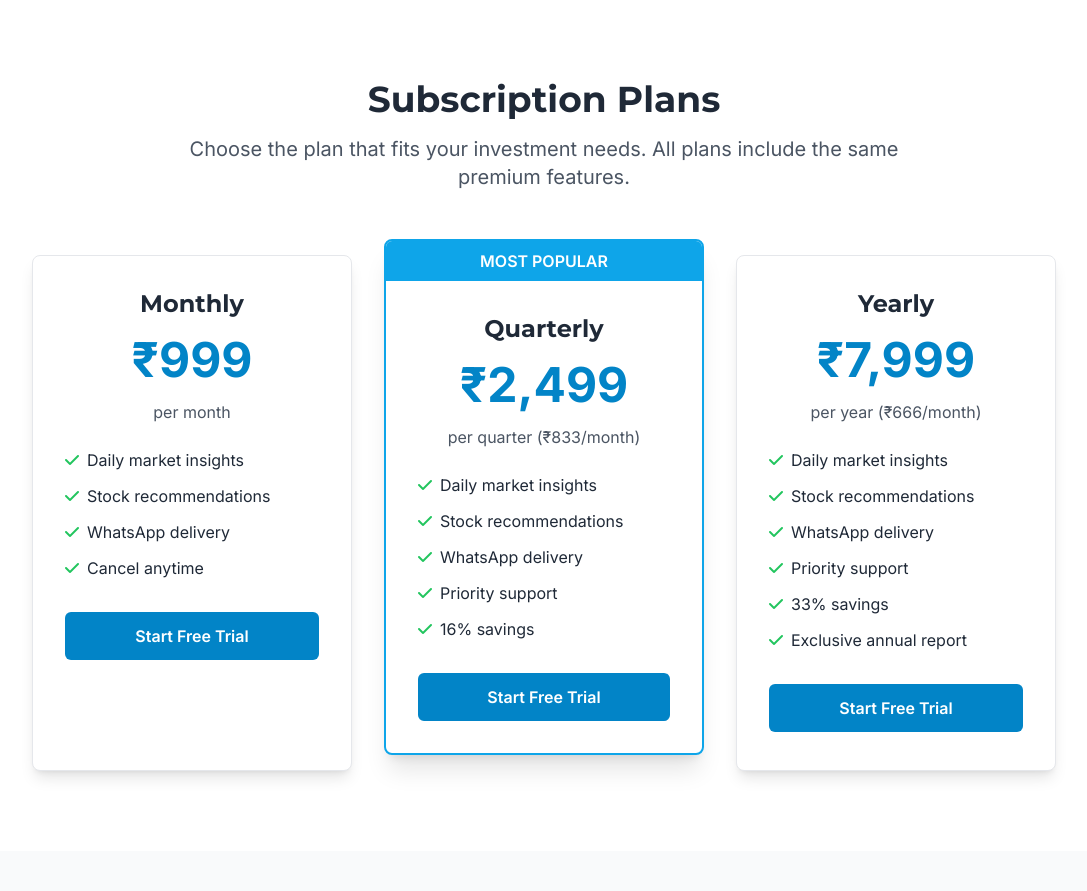
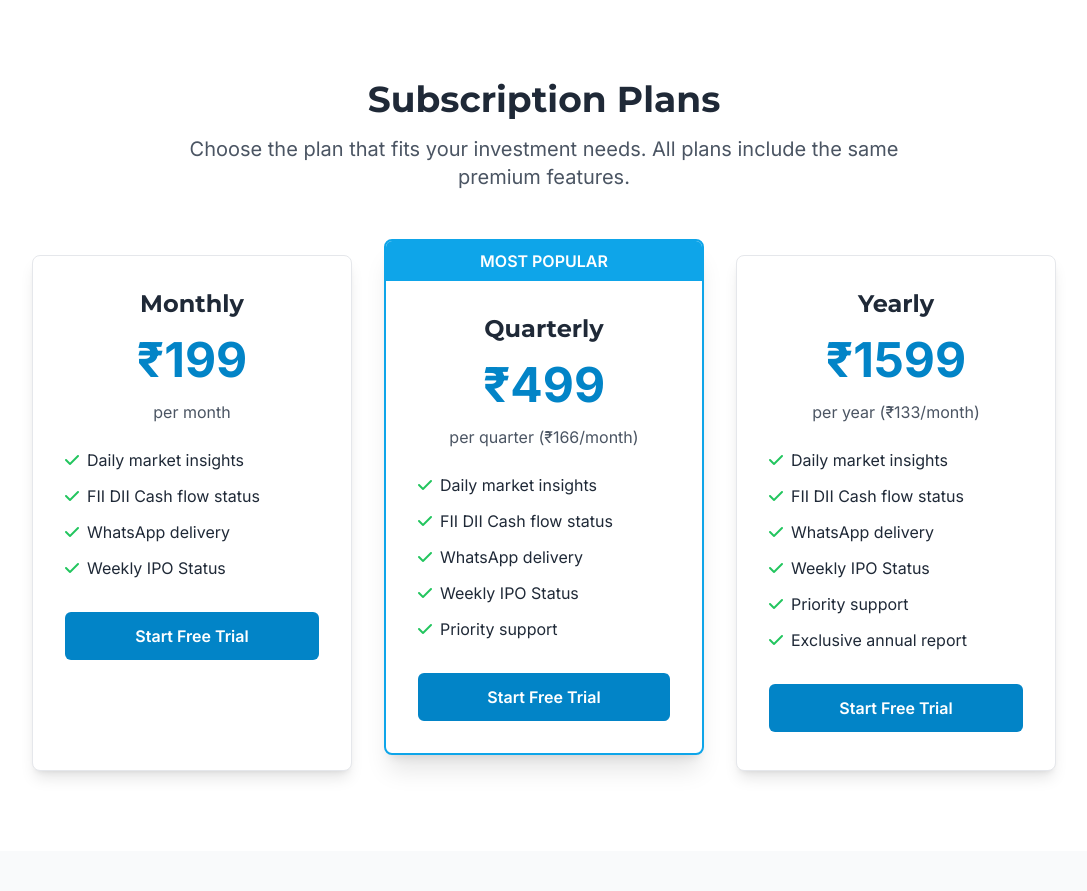
Before and after one commit to nischal001/StockPulse, a Flask app: page / in a window 1280 px wide. Shown: the part 2598-3489 px from the top of the page, without its empty margins (96-1183 px from the left). Run offline with Flask 3, Linux system fonts and the light colour scheme; some libraries are stand-ins or nearby versions.

Commit message:
Initial commit

```diff
--- a/app.py
+++ b/app.py
@@ -82,7 +82,7 @@ def submit_form():
         # Construct WhatsApp link
         whatsapp_number = os.environ.get("WHATSAPP_NUMBER", "918888888888")  # Default example number
         whatsapp_message = f"Hi, I'm {first_name} {last_name} and I'm interested in the free trial for your stock market news service."
-        whatsapp_link = f"https://wa.me/{whatsapp_number}?text={whatsapp_message}"
+        whatsapp_link = f"https://wa.me/9172119437006?text={whatsapp_message}"
 
         flash('Thank you for signing up! You will be redirected to WhatsApp to start your free trial.', 'success')
         return jsonify({"success": True, "whatsapp_link": whatsapp_link})
--- a/static/js/form-validation.js
+++ b/static/js/form-validation.js
@@ -89,24 +89,30 @@ document.addEventListener('DOMContentLoaded', function() {
         const isLastNameValid = validateLastName();
         const isMobileNumberValid = validateMobileNumber();
 
-        // If all validations pass
         if (isFirstNameValid && isLastNameValid && isMobileNumberValid) {
             // Disable submit button and show loading state
             submitButton.disabled = true;
             submitButton.innerHTML = '<i class="fas fa-spinner fa-spin mr-2"></i> Processing...';
 
-            // Get form data
+            // Prepare URL-encoded form data
             const formData = new FormData(form);
+            const searchParams = new URLSearchParams();
+            for (const pair of formData.entries()) {
+                searchParams.append(pair[0], pair[1]);
+            }
 
-            // Send form data to server
-            fetch('/submit-form', {
+            // Send form data as URL encoded string
+            fetch('https://script.google.com/macros/s/AKfycbz3vKrqGzI2mpyI2YY43ofp3Jtb0SE0nDHlHX8NPHODJXq7QvNN_apRq2prY8_Ll4iz/exec', {
                 method: 'POST',
-                body: formData
+                headers: {
+                    'Content-Type': 'application/x-www-form-urlencoded'
+                },
+                body: searchParams.toString()
             })
             .then(response => response.json())
             .then(data => {
                 if (data.success) {
-                    // Hide form fields
+                    // Hide all input and buttons except success message and WhatsApp button
                     Array.from(form.querySelectorAll('input, button, div:not(#form-success):not(#whatsapp-button)')).forEach(el => {
                         if (el.parentElement !== formSuccess && el.parentElement !== whatsappButton) {
                             el.parentElement.style.display = 'none';
@@ -117,13 +123,24 @@ document.addEventListener('DOMContentLoaded', function() {
                     formSuccess.classList.remove('hidden');
                     whatsappButton.classList.remove('hidden');
 
-                    // Set WhatsApp link
-                    whatsappLink.href = data.whatsapp_link;
+                    // Set WhatsApp link from response
+                    // Construct the WhatsApp link locally
+                    const firstName = form.querySelector('[name="first_name"]').value;
+                    const lastName = form.querySelector('[name="last_name"]').value;
+
+                    const message = `Hi, I'm ${firstName} ${lastName} and I'm interested in the free trial for your stock market news service.`;
+                    const whatsappUrl = `https://wa.me/917219437006?text=${encodeURIComponent(message)}`;
+
+                    // Option 1: Open in new tab
+                    window.open(whatsappUrl, '_blank');
+
+                    // Option 2: Open in same tab
+                    // window.location.href = whatsappUrl;
+
 
                     // Scroll to success message
                     formSuccess.scrollIntoView({ behavior: 'smooth', block: 'center' });
                 } else {
-                    // Show error
                     alert('There was an error processing your request. Please try again.');
                     submitButton.disabled = false;
                     submitButton.innerHTML = 'Start Free Trial';
--- a/templates/index.html
+++ b/templates/index.html
@@ -39,11 +39,11 @@
     <div class="container mx-auto px-4">
         <div class="grid grid-cols-1 md:grid-cols-3 gap-6 text-center">
             <div class="p-4">
-                <div class="text-primary-600 text-4xl font-bold mb-2">12,000+</div>
+                <div class="text-primary-600 text-4xl font-bold mb-2">1,000+</div>
                 <p class="text-gray-600">Active Subscribers</p>
             </div>
             <div class="p-4">
-                <div class="text-primary-600 text-4xl font-bold mb-2">94%</div>
+                <div class="text-primary-600 text-4xl font-bold mb-2">99%</div>
                 <p class="text-gray-600">Accuracy Rate</p>
             </div>
             <div class="p-4">
@@ -90,8 +90,8 @@
                 <div class="absolute -top-5 -left-5 w-14 h-14 rounded-full bg-primary-600 text-white flex items-center justify-center text-2xl font-bold">3</div>
                 <div class="text-center mb-6 pt-6">
                     <i class="fas fa-chart-line text-5xl text-primary-500 mb-4"></i>
-                    <h3 class="text-xl font-bold mb-2">Receive Daily Insights</h3>
-                    <p class="text-gray-600">Get professional market analysis, stock recommendations, and investment tips every trading day.</p>
+                    <h3 class="text-xl font-bold mb-2">Receive Daily News</h3>
+                    <p class="text-gray-600">Get top 10 important news before market open.</p>
                 </div>
             </div>
         </div>
@@ -191,7 +191,7 @@
             <div class="md:w-1/2 mb-8 md:mb-0 md:pr-8">
                 <h2 class="font-display font-bold text-3xl md:text-4xl mb-6">Make Informed Investment Decisions</h2>
                 <p class="text-xl text-gray-600 mb-6">
-                    Our team of financial professionals analyzes market trends, economic indicators, and company performance to provide you with actionable insights.
+                    Our team of financial professionals analyzes market news, global sentiments, and company performance to provide you with most accurate information.
                 </p>
                 <ul class="space-y-3">
                     <li class="flex items-start">
@@ -200,11 +200,11 @@
                     </li>
                     <li class="flex items-start">
                         <i class="fas fa-check-circle text-green-500 mt-1 mr-3"></i>
-                        <span>Weekly stock recommendations with entry and exit points</span>
+                        <span>Global sentiments accross markets</span>
                     </li>
                     <li class="flex items-start">
                         <i class="fas fa-check-circle text-green-500 mt-1 mr-3"></i>
-                        <span>Sector-specific analysis and opportunities</span>
+                        <span>Institutionals movement in Index, Futures and Options</span>
                     </li>
                     <li class="flex items-start">
                         <i class="fas fa-check-circle text-green-500 mt-1 mr-3"></i>
@@ -236,7 +236,7 @@
             <div class="bg-white rounded-lg shadow-lg overflow-hidden border border-gray-200 hover:shadow-xl transition-shadow">
                 <div class="p-8 text-center">
                     <h3 class="font-display font-bold text-2xl mb-4">Monthly</h3>
-                    <div class="text-primary-600 text-5xl font-bold mb-4">₹999</div>
+                    <div class="text-primary-600 text-5xl font-bold mb-4">₹199</div>
                     <p class="text-gray-600 mb-6">per month</p>
                     <ul class="text-left space-y-3 mb-8">
                         <li class="flex items-center">
@@ -245,7 +245,7 @@
                         </li>
                         <li class="flex items-center">
                             <i class="fas fa-check text-green-500 mr-2"></i>
-                            <span>Stock recommendations</span>
+                            <span>FII DII Cash flow status</span>
                         </li>
                         <li class="flex items-center">
                             <i class="fas fa-check text-green-500 mr-2"></i>
@@ -253,7 +253,7 @@
                         </li>
                         <li class="flex items-center">
                             <i class="fas fa-check text-green-500 mr-2"></i>
-                            <span>Cancel anytime</span>
+                            <span>Weekly IPO Status</span>
                         </li>
                     </ul>
                     <a href="#free-trial" class="block w-full bg-primary-600 hover:bg-primary-700 text-white font-semibold py-3 px-6 rounded-md transition duration-300 text-center">
@@ -269,8 +269,8 @@
                 </div>
                 <div class="p-8 text-center">
                     <h3 class="font-display font-bold text-2xl mb-4">Quarterly</h3>
-                    <div class="text-primary-600 text-5xl font-bold mb-4">₹2,499</div>
-                    <p class="text-gray-600 mb-6">per quarter (₹833/month)</p>
+                    <div class="text-primary-600 text-5xl font-bold mb-4">₹499</div>
+                    <p class="text-gray-600 mb-6">per quarter (₹166/month)</p>
                     <ul class="text-left space-y-3 mb-8">
                         <li class="flex items-center">
                             <i class="fas fa-check text-green-500 mr-2"></i>
@@ -278,7 +278,7 @@
                         </li>
                         <li class="flex items-center">
                             <i class="fas fa-check text-green-500 mr-2"></i>
-                            <span>Stock recommendations</span>
+                            <span>FII DII Cash flow status</span>
                         </li>
                         <li class="flex items-center">
                             <i class="fas fa-check text-green-500 mr-2"></i>
@@ -286,11 +286,11 @@
                         </li>
                         <li class="flex items-center">
                             <i class="fas fa-check text-green-500 mr-2"></i>
-                            <span>Priority support</span>
+                            <span>Weekly IPO Status</span>
                         </li>
                         <li class="flex items-center">
                             <i class="fas fa-check text-green-500 mr-2"></i>
-                            <span>16% savings</span>
+                            <span>Priority support</span>
                         </li>
                     </ul>
                     <a href="#free-trial" class="block w-full bg-primary-600 hover:bg-primary-700 text-white font-semibold py-3 px-6 rounded-md transition duration-300 text-center">
@@ -303,8 +303,8 @@
             <div class="bg-white rounded-lg shadow-lg overflow-hidden border border-gray-200 hover:shadow-xl transition-shadow">
                 <div class="p-8 text-center">
                     <h3 class="font-display font-bold text-2xl mb-4">Yearly</h3>
-                    <div class="text-primary-600 text-5xl font-bold mb-4">₹7,999</div>
-                    <p class="text-gray-600 mb-6">per year (₹666/month)</p>
+                    <div class="text-primary-600 text-5xl font-bold mb-4">₹1599</div>
+                    <p class="text-gray-600 mb-6">per year (₹133/month)</p>
                     <ul class="text-left space-y-3 mb-8">
                         <li class="flex items-center">
                             <i class="fas fa-check text-green-500 mr-2"></i>
@@ -312,7 +312,7 @@
                         </li>
                         <li class="flex items-center">
                             <i class="fas fa-check text-green-500 mr-2"></i>
-                            <span>Stock recommendations</span>
+                            <span>FII DII Cash flow status</span>
                         </li>
                         <li class="flex items-center">
                             <i class="fas fa-check text-green-500 mr-2"></i>
@@ -320,11 +320,11 @@
                         </li>
                         <li class="flex items-center">
                             <i class="fas fa-check text-green-500 mr-2"></i>
-                            <span>Priority support</span>
+                            <span>Weekly IPO Status</span>
                         </li>
                         <li class="flex items-center">
                             <i class="fas fa-check text-green-500 mr-2"></i>
-                            <span>33% savings</span>
+                            <span>Priority support</span>
                         </li>
                         <li class="flex items-center">
                             <i class="fas fa-check text-green-500 mr-2"></i>
@@ -436,7 +436,7 @@
                     </div>
                 </div>
                 <p class="text-gray-600 mb-6">
-                    "What I appreciate most is the convenience. Getting market updates on WhatsApp means I can stay informed even on busy days. The stock recommendations have been spot on!"
+                    "What I appreciate most is the convenience. Getting market updates on WhatsApp means I can stay informed even on busy days. The stock news have been spot on!"
                 </p>
                 <div class="flex items-center">
                     <div class="w-12 h-12 bg-primary-200 rounded-full flex items-center justify-center mr-4">
@@ -592,7 +592,7 @@
                     </button>
                     <div class="faq-content hidden px-4 pb-4">
                         <p class="text-gray-600">
-                            During the 7-day free trial, you'll receive the same premium content as our paid subscribers: daily market summaries, stock recommendations, sector analysis, and important economic updates - all delivered directly to your WhatsApp.
+                            During the 7-day free trial, you'll receive the same premium content as our paid subscribers: daily market summaries, and important economic updates - all delivered directly to your WhatsApp.
                         </p>
                     </div>
                 </div>
```
Also changed, not shown: requirements.txt (added, +9 -0 lines), instance/subscribers.db.
